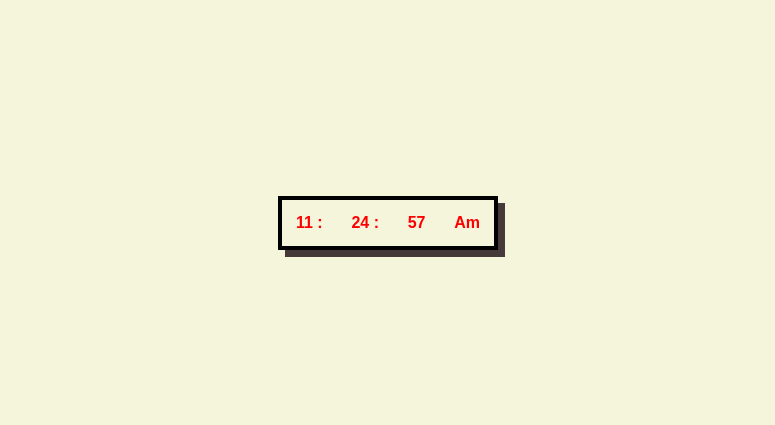
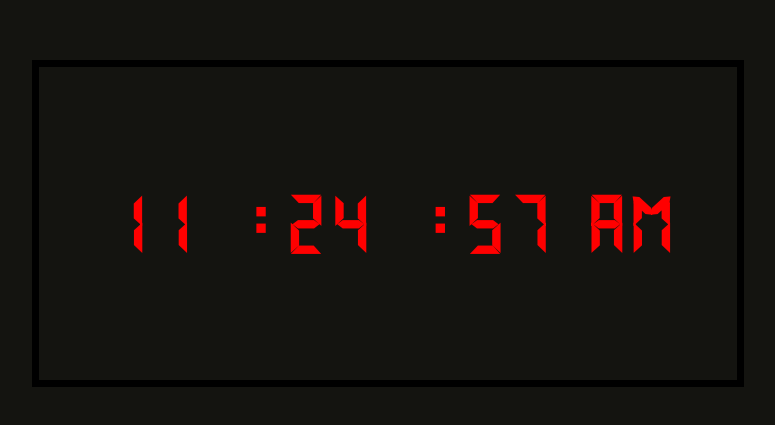
Before and after one commit to faraztariq-402/digital-clock, a plain HTML site: page index.html in a window 1280 px wide. Shown: the part 193-618 px from the top of the page, without its empty margins (252-1027 px from the left). Drawn offline with Linux system fonts and the light colour scheme.

Commit message:
digital clock

```diff
--- a/index.html
+++ b/index.html
@@ -6,12 +6,13 @@
     <meta name="viewport" content="width=device-width, initial-scale=1.0">
     <title>Digital Clock</title>
   <link rel="stylesheet" href="./styles.css">
-
+  <link rel="icon" type="image/x-icon" href="./digital_clock-removebg-preview.png">
 
     <script src="./app.js"></script>
 
 
 </head>
+
 <body>
     <div class="clock">
         <div class="fullTime">
--- a/styles.css
+++ b/styles.css
@@ -1,8 +1,12 @@
-@import url(./fonts/Digital\ Dismay.ttf);
+@font-face {
+  font-family: 'Digital Numbers Regular';
+  font-style: italic;
+  font-weight: bolder;
+  src: local('Digital Numbers Regular'), url('./DigitalNumbers-Regular.woff') format('woff');
+  }
 p {
   display: flex;
-  margin: 0.2rem;
-  padding: 0.7rem;
+
 }
 
 .clock {
@@ -10,21 +14,41 @@ p {
   display: flex;
   justify-content: center;
   align-items: center;
-  font-family: "digital", sans-serif;
+  font-family: 'Digital Numbers Regular';
   margin-top: 1rem;
 
 }
 
 .fullTime {
   display: flex;
-  border: 4px solid black;
-  box-shadow: 7px 7px rgb(70, 57, 57);
+  border: 7px solid black;
+  padding: 4rem;
 }
 
 * {
-  font-size: 1rem;
+
   font-weight: bold;
   color: red;
-  background-color: beige;
+  background-color: rgb(20, 20, 16);
   text-align: center;
 }
+
+
+@media screen and (min-width:750px) {
+  .fullTime{
+    font-size: 3.5rem;
+  }
+  #amPm{
+    margin-left: 2rem;
+  }
+}
+@media screen and (max-width:750px) {
+  .fullTime{
+    padding: 2rem;
+  font-size: 1.5rem;
+
+  }
+  #amPm{
+    margin-left: 1.4rem;
+  }
+}
```
Also changed, not shown: DigitalNumbers-Regular.woff (added), digital clock.jpg (added), digital_clock-removebg-preview.png (added), fonts/Digital Dismay.ttf (deleted).
